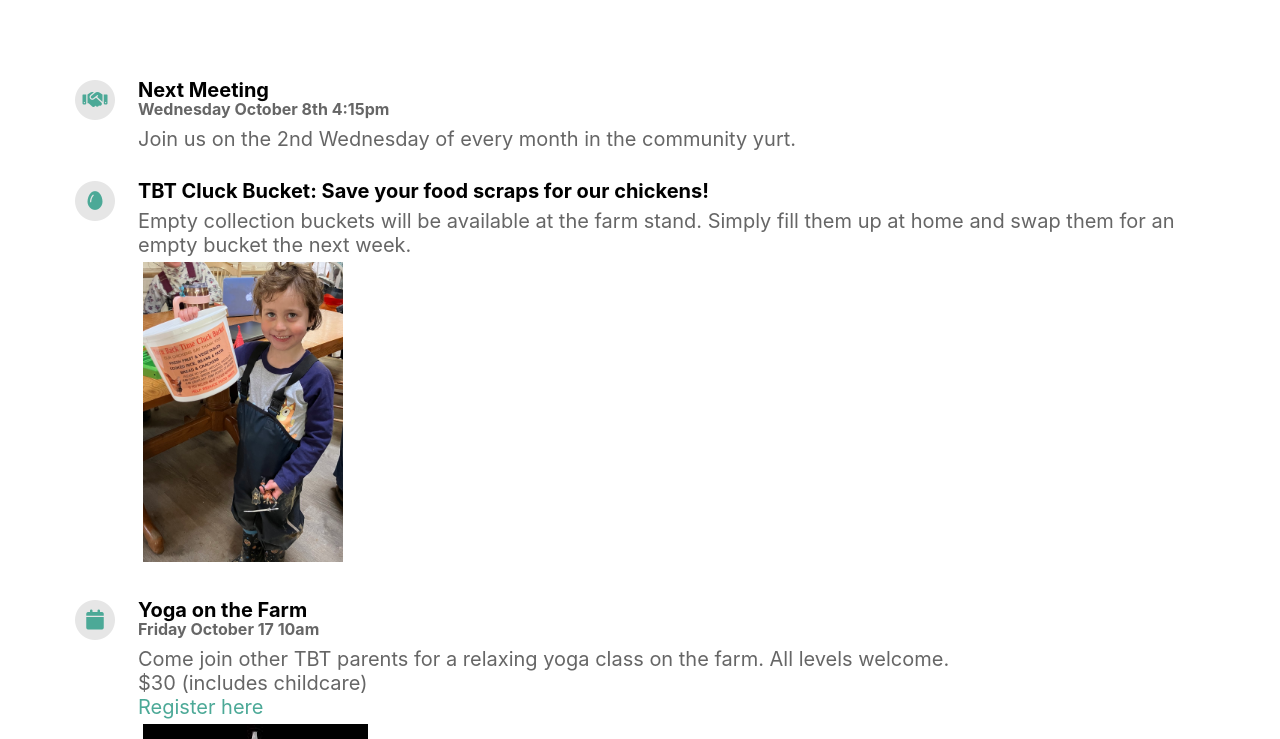
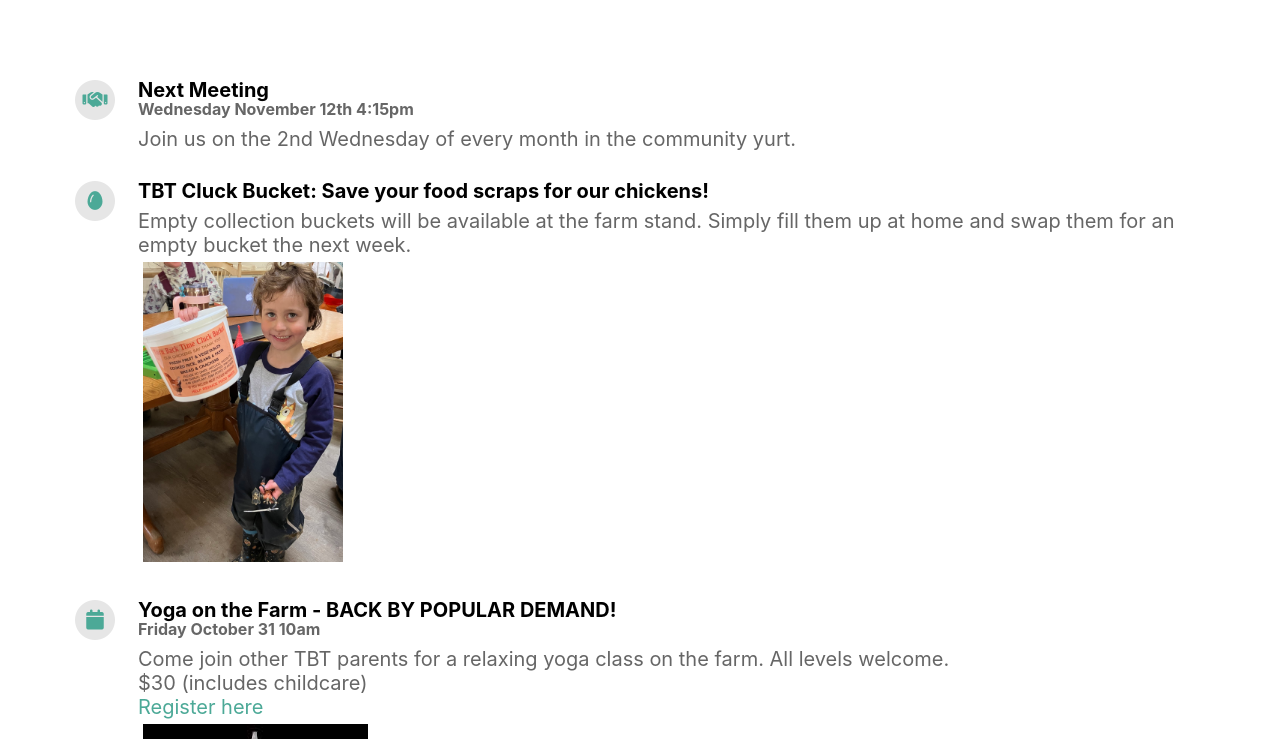
Before and after one commit to mrawdon/tbt-pto, a Jekyll site: the page built from index.html, in a window 1280 px wide and 900 px high, scrolled down 557 px, cut to the strip 161-900 px from the top of the window. Built offline with Jekyll 4.4.1, drawn with Linux system fonts in a browser that asks for light colours; nearby versions of some CDN libraries.

Commit message:
Update _config.yml

```diff
--- a/_config.yml
+++ b/_config.yml
@@ -17,7 +17,7 @@ email_address: turnbacktime.pto@gmail.com
 # Markdown can be used in title and description https://www.markdownguide.org/basic-syntax/
 features:
   - title: Next Meeting
-    date: Wednesday October 8th 4:15pm
+    date: Wednesday November 12th 4:15pm
     description: |
       Join us on the 2nd Wednesday of every month in the community yurt.
     fontawesome_icon_name: handshake
@@ -28,14 +28,14 @@ features:
     fontawesome_icon_name: egg
     image: /assets/cluck_bucket.jpg
 
-  - title: Yoga on the Farm
-    date:  Friday October 17 10am
+  - title: Yoga on the Farm - BACK BY POPULAR DEMAND!
+    date:  Friday October 31 10am
     description: |
       Come join other TBT parents for a relaxing yoga class on the farm. All levels welcome.
 
       $30 (includes childcare)
 
-      [Register here](https://docs.google.com/forms/d/e/1FAIpQLSdemxRTWk0DNNjtWO7RapNvt9gLtwV-F_VtJCl65oJ0eLwl8g/viewform?usp=sharing&ouid=112733756960616477696)
+      [Register here](https://forms.gle/MK74RoPvsRPJMBrt8)
     image: /assets/yoga.png
     fontawesome_icon_name: calendar
 
@@ -54,7 +54,7 @@ features:
   - title: Make a Donation
     description: |
       * Venmo [@TBT-PTO](https://venmo.com/TBT-PTO?txn=pay)
-      * [https://tbtinc.org/our-causes/](https://tbtinc.org/our-causes/)
+      * [https://tbtinc.org/our-causes/](https://tbtinc.or)g/our-causes/)
     fontawesome_icon_name: hand-holding-heart
 
   - title: "[Glamping at TBT](https://www.airbnb.com/rooms/649155734310747091?source_impression_id=p3_1733949811_P3tSzCKlHcP1h3aN)"
```
